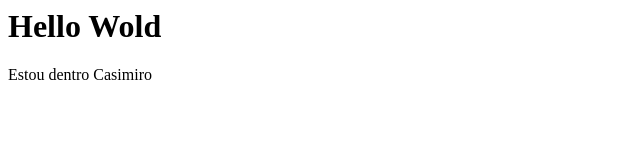
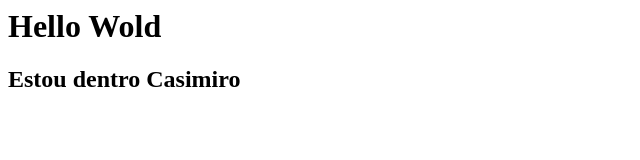
Before and after one commit to casimironnzinga/project-test, a plain HTML site: page index.html in a window 1280 px wide. Shown: the whole page, without its empty margins (0-640 px from the left). Drawn offline with Linux system fonts and the light colour scheme.

Commit message:
Paragrafo alterado de p -> h2

```diff
--- a/index.html
+++ b/index.html
@@ -4,6 +4,6 @@
 </head>
 <body>
 <h1>Hello Wold</h1>
-<p>Estou dentro Casimiro</p>
+<h2>Estou dentro Casimiro</h2>
 </body>
 </html>
```
